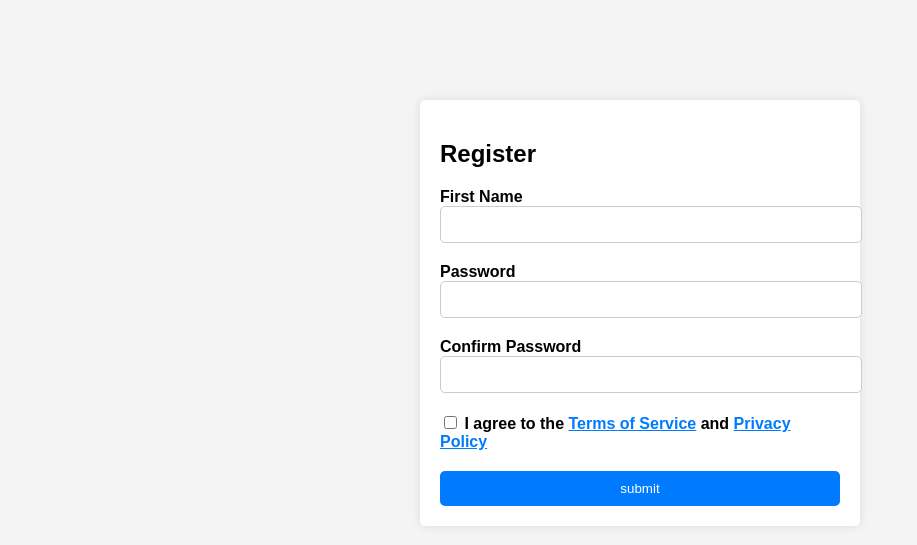
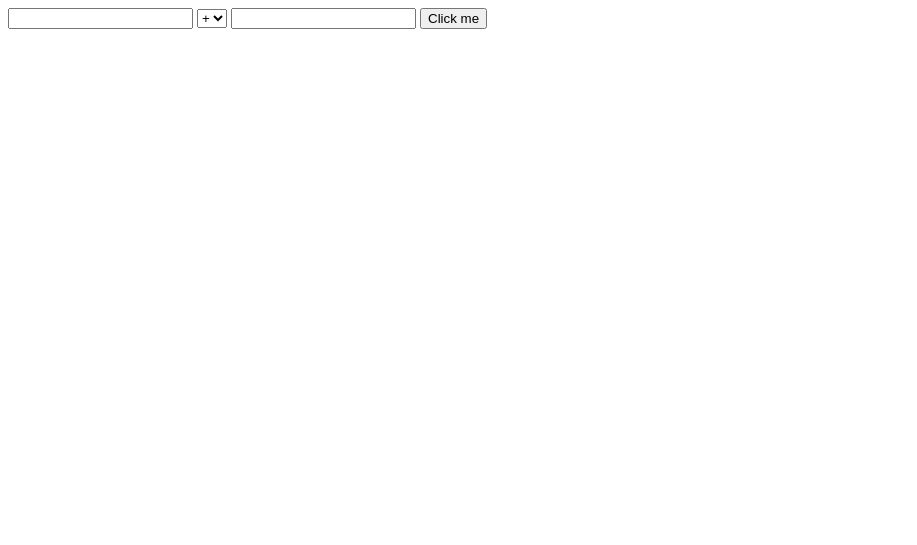
Before and after one commit to Bukhra/5-7, a PHP site: page / in a window 1280 px wide. Shown: the top 545 px of the page, without its empty margins (0-917 px from the left). Run offline with PHP 8.4, Linux system fonts and the light colour scheme.

Commit message:
first commit

```diff
--- a/index.php
+++ b/index.php
@@ -1,39 +1,45 @@
-<?php
-
-?>
-
-
 <!DOCTYPE html>
 <html lang="en">
 <head>
-    <meta charset="UTF-8">
-    <meta name="viewport" content="width=device-width, initial-scale=1.0">
-    <title>davaleba</title>
-    <link rel="stylesheet" href="style.css">
+  <meta charset="UTF-8">
+  <meta name="viewport" content="width=device-width, initial-scale=1.0">
+  <title>Document</title>
 </head>
 <body>
-<div class="container">
-    <form action="submit.php" method="post">
-      <h2>Register</h2>
-      <div class="form-group">
-        <label for="first-name">First Name</label>
-        <input type="text" id="first-name" name="first-name" required>
-      </div>
-      <div class="form-group">
-        <label for="password">Password</label>
-        <input type="password" id="password" name="password" required>
-      </div>
-      <div class="form-group">
-        <label for="confirm-password">Confirm Password</label>
-        <input type="password" id="confirm-password" name="confirm-password" required>
-      </div>
-      <div class="form-group">
-        <input type="checkbox" id="agree" name="agree" required>
-        <label for="agree">I agree to the <a href="#">Terms of Service</a> and <a href="#">Privacy Policy</a></label>
-      </div>
-      <button type="submit">submit</button>
+  <div>
+    <form action="" method="POST">
+      <input type="number" name="number1">
+      <select name="operand">
+        <option value="+">+</option>
+      </select>
+      <input type="number" name="number2">
+      <button>Click me</button>
     </form>
   </div>
 
+  <h1>
+    <?php
+          if (isset($_POST['operand']) && isset ($_POST['number1']) && isset ($_POST['number2'])) {
+              $num1 = $_POST['number1'];
+              $num2 = $_POST['number2'];
+              $operand = $_POST['operand'];
+
+              switch ($operand) {
+                case '+':
+                  echo $num1 + $num2;
+                  break;
+
+                 default :
+                 echo "error";
+              }
+          }
+
+
+
+
+
+?>
+  </h1>
+
 </body>
 </html>
--- a/style.css
+++ /dev/null
@@ -1,54 +0,0 @@
-body {
-    font-family: Arial, sans-serif;
-    background-color: #f4f4f4;
-    margin: 0;
-    padding: 0;
-  }
-
-  .container {
-    max-width: 400px;
-    margin: 100px auto;
-    background-color: #fff;
-    padding: 20px;
-    border-radius: 5px;
-    box-shadow: 0 0 10px rgba(0, 0, 0, 0.1);
-  }
-
-  form {
-    display: flex;
-    flex-direction: column;
-  }
-
-  .form-group {
-    margin-bottom: 20px;
-  }
-
-  label {
-    font-weight: bold;
-  }
-
-  input[type="text"],
-  input[type="email"],
-  input[type="password"] {
-    width: 100%;
-    padding: 10px;
-    border: 1px solid #ccc;
-    border-radius: 5px;
-  }
-
-  button {
-    padding: 10px;
-    background-color: #007bff;
-    color: #fff;
-    border: none;
-    border-radius: 5px;
-    cursor: pointer;
-  }
-
-  button:hover {
-    background-color: #0056b3;
-  }
-
-  a {
-    color: #007bff;
-  }
```
Also changed, not shown: submit.php (deleted, +0 -10 lines).
